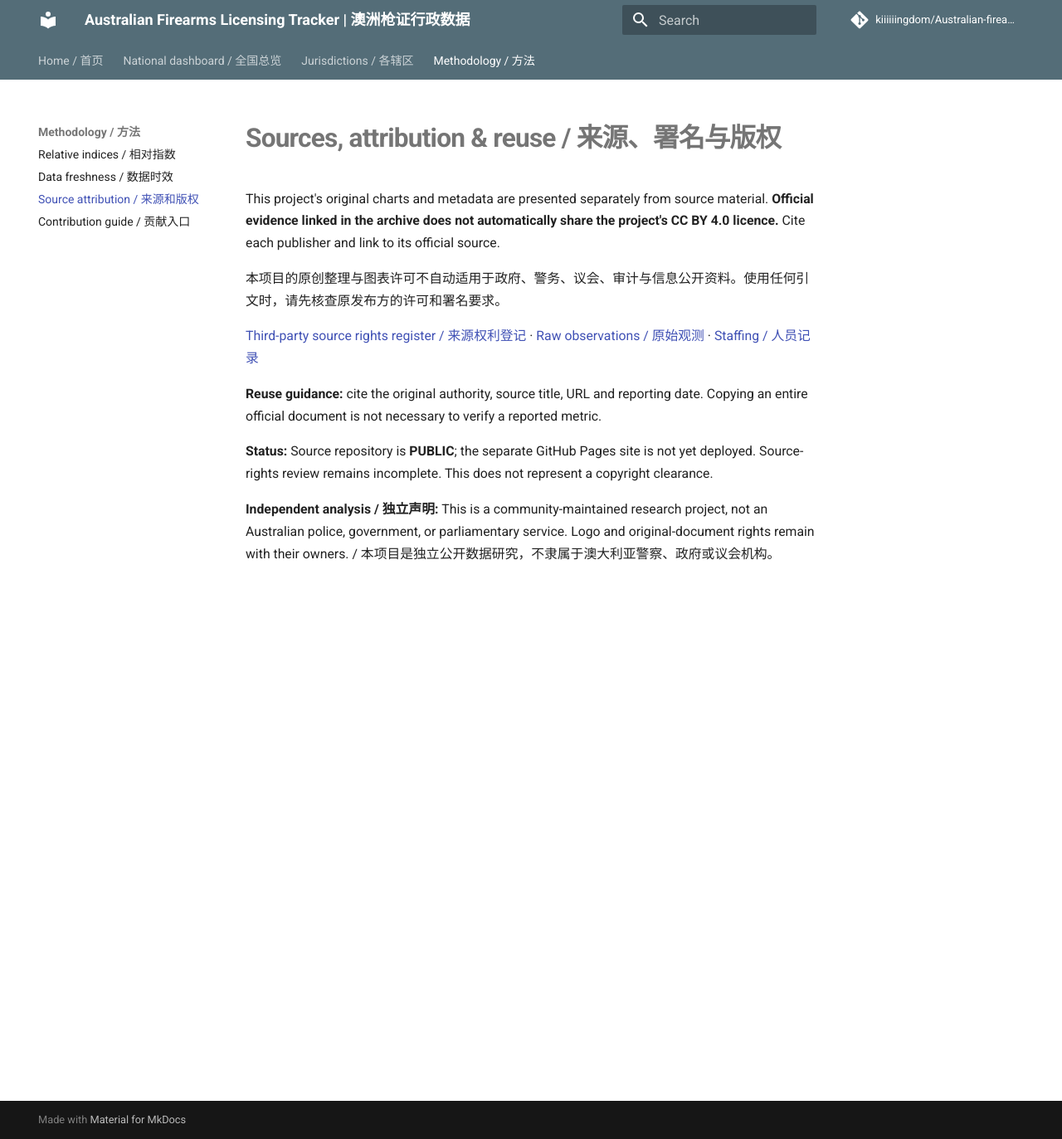
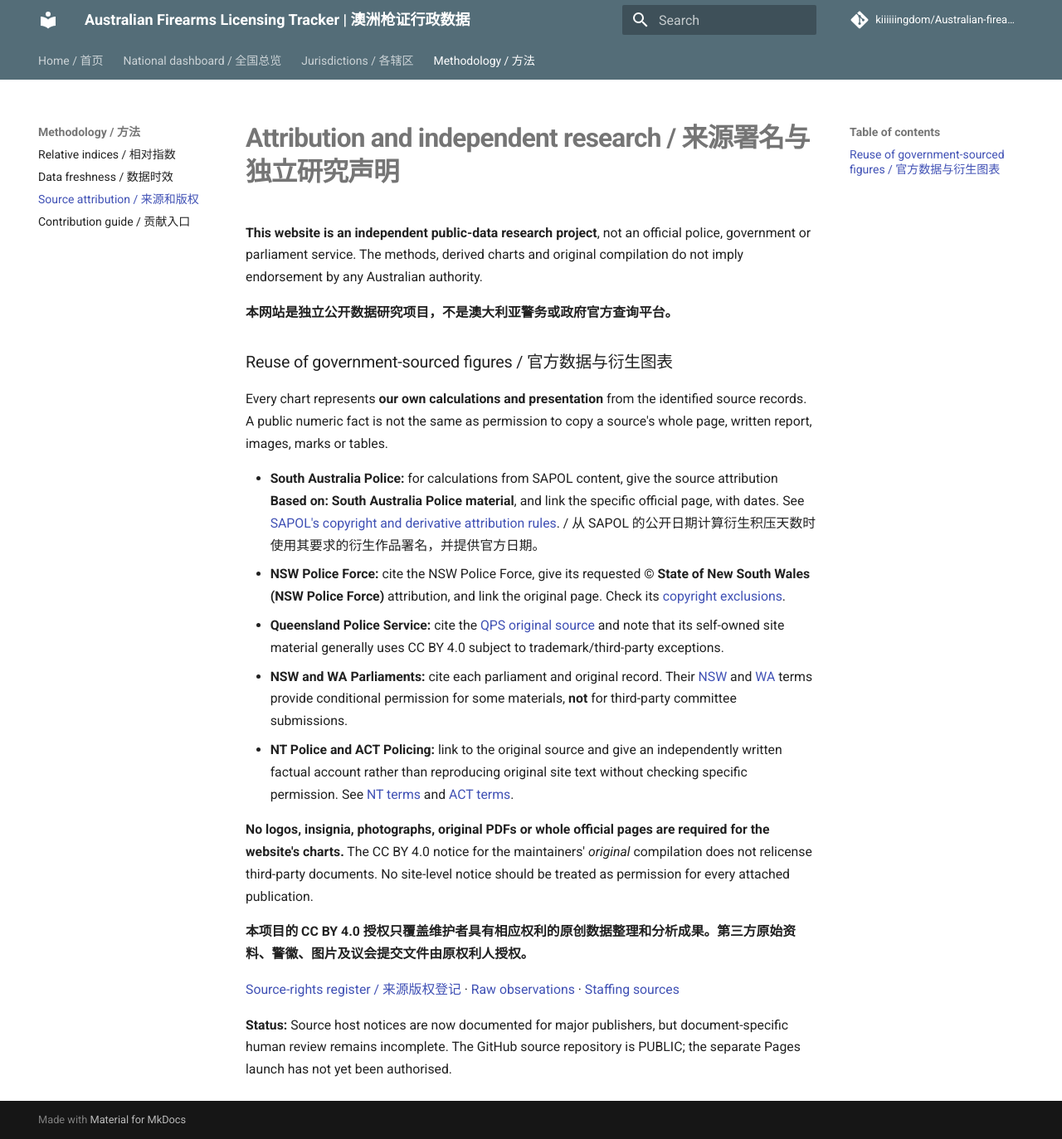
Before and after one commit to kiiiiiingdom/Australian-firearms-licensing-backlog-tracker, an MkDocs documentation site: the page built from docs/attribution.md, in a window 1280 px wide and 1373 px high. Shown: the whole window at 83% size. Built offline with MkDocs 1.6.1 and Material for MkDocs 9.7.7, drawn with Linux system fonts in a browser that asks for light colours; comment, search, counter and statistics services are not loaded.

Commit message:
docs: document verified source-host notices and appropriate derivative attribution

```diff
--- a/docs/attribution.md
+++ b/docs/attribution.md
@@ -1,13 +1,23 @@
-# Sources, attribution & reuse / 来源、署名与版权
+# Attribution and independent research / 来源署名与独立研究声明
 
-This project's original charts and metadata are presented separately from source material. **Official evidence linked in the archive does not automatically share the project's CC BY 4.0 licence.** Cite each publisher and link to its official source.
+**This website is an independent public-data research project**, not an official police, government or parliament service. The methods, derived charts and original compilation do not imply endorsement by any Australian authority.
 
-本项目的原创整理与图表许可不自动适用于政府、警务、议会、审计与信息公开资料。使用任何引文时，请先核查原发布方的许可和署名要求。
+**本网站是独立公开数据研究项目，不是澳大利亚警务或政府官方查询平台。**
 
-[Third-party source rights register / 来源权利登记](source-rights-register.md) · [Raw observations / 原始观测](https://github.com/kiiiiiingdom/Australian-firearms-licensing-backlog-tracker/blob/main/data/observations.csv) · [Staffing / 人员记录](https://github.com/kiiiiiingdom/Australian-firearms-licensing-backlog-tracker/blob/main/data/staffing.csv)
+### Reuse of government-sourced figures / 官方数据与衍生图表
 
-**Reuse guidance:** cite the original authority, source title, URL and reporting date. Copying an entire official document is not necessary to verify a reported metric.
+Every chart represents **our own calculations and presentation** from the identified source records. A public numeric fact is not the same as permission to copy a source's whole page, written report, images, marks or tables.
 
-**Status:** Source repository is **PUBLIC**; the separate GitHub Pages site is not yet deployed. Source-rights review remains incomplete. This does not represent a copyright clearance.
+- **South Australia Police:** for calculations from SAPOL content, give the source attribution **Based on: South Australia Police material**, and link the specific official page, with dates. See [SAPOL's copyright and derivative attribution rules](https://www.police.sa.gov.au/copyright). / 从 SAPOL 的公开日期计算衍生积压天数时使用其要求的衍生作品署名，并提供官方日期。
+- **NSW Police Force:** cite the NSW Police Force, give its requested **© State of New South Wales (NSW Police Force)** attribution, and link the original page. Check its [copyright exclusions](https://www.police.nsw.gov.au/services/additional_services/freedom_of_information/more_information?a=79).
+- **Queensland Police Service:** cite the [QPS original source](https://www.police.qld.gov.au/copyright) and note that its self-owned site material generally uses CC BY 4.0 subject to trademark/third-party exceptions.
+- **NSW and WA Parliaments:** cite each parliament and original record. Their [NSW](https://www.parliament.nsw.gov.au/copyright) and [WA](https://www.parliament.wa.gov.au/WebCMS/WebCMS.nsf/content/copyright) terms provide conditional permission for some materials, **not** for third-party committee submissions.
+- **NT Police and ACT Policing:** link to the original source and give an independently written factual account rather than reproducing original site text without checking specific permission. See [NT terms](https://pfes.nt.gov.au/node/849) and [ACT terms](https://police.act.gov.au/disclaimer).
 
-**Independent analysis / 独立声明:** This is a community-maintained research project, not an Australian police, government, or parliamentary service. Logo and original-document rights remain with their owners. / 本项目是独立公开数据研究，不隶属于澳大利亚警察、政府或议会机构。
+**No logos, insignia, photographs, original PDFs or whole official pages are required for the website's charts.** The CC BY 4.0 notice for the maintainers' *original* compilation does not relicense third-party documents. No site-level notice should be treated as permission for every attached publication.
+
+**本项目的 CC BY 4.0 授权只覆盖维护者具有相应权利的原创数据整理和分析成果。第三方原始资料、警徽、图片及议会提交文件由原权利人授权。**
+
+[Source-rights register / 来源版权登记](source-rights-register.md) · [Raw observations](https://github.com/kiiiiiingdom/Australian-firearms-licensing-backlog-tracker/blob/main/data/observations.csv) · [Staffing sources](https://github.com/kiiiiiingdom/Australian-firearms-licensing-backlog-tracker/blob/main/data/staffing.csv)
+
+**Status:** Source host notices are now documented for major publishers, but document-specific human review remains incomplete. The GitHub source repository is PUBLIC; the separate Pages launch has not yet been authorised.
```
